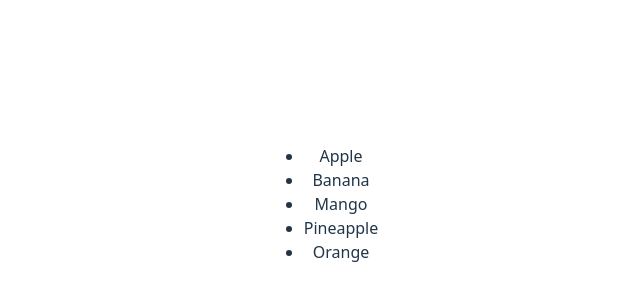
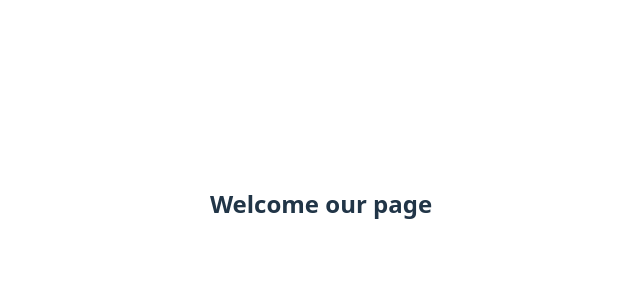
Before and after one commit to spcodegen/react-app-pro, a React (Vite) app: page / in a window 1280 px wide. Shown: the part 196-496 px from the top of the page, without its empty margins (319-959 px from the left). Built offline with nearby package versions, Linux system fonts and the light colour scheme.

Commit message:
Conditionally Rendering JSX & Components

```diff
--- a/src/App.jsx
+++ b/src/App.jsx
@@ -1,10 +1,11 @@
 import "./App.css";
+import ConditionalComponent from "./components/ConditionalComponent";
 import Fruits from "./components/Fruits";
 
 function App() {
   return (
     <>
-      <Fruits />
+      <ConditionalComponent />
     </>
   );
 }
--- /dev/null
+++ b/src/components/Code.jsx
@@ -0,0 +1,11 @@
+import React from "react";
+
+function Code() {
+  return (
+    <div>
+      <h2>Code Every day</h2>
+    </div>
+  );
+}
+
+export default Code;
--- /dev/null
+++ b/src/components/ConditionalComponent.jsx
@@ -0,0 +1,15 @@
+import React from "react";
+import Welcome from "./Welcome";
+import Code from "./Code";
+
+const display = true;
+
+function ConditionalComponent() {
+  if (display) {
+    return <Welcome />;
+  } else {
+    return <Code />;
+  }
+}
+
+export default ConditionalComponent;
--- a/src/components/Fruits.jsx
+++ b/src/components/Fruits.jsx
@@ -2,7 +2,6 @@ import React from "react";
 import Fruit from "./Fruit";
 
 // const fruits = ["Apple", "Pineapple", "Banana", "Mango", "Papaya"];
-
 const fruits = [
   { name: "Apple", price: 10, emoji: "🍎" },
   { name: "Banana", price: 2, emoji: "🍌" },
--- /dev/null
+++ b/src/components/Welcome.jsx
@@ -0,0 +1,11 @@
+import React from "react";
+
+function Welcome() {
+  return (
+    <div>
+      <h2>Welcome our page</h2>
+    </div>
+  );
+}
+
+export default Welcome;
```
